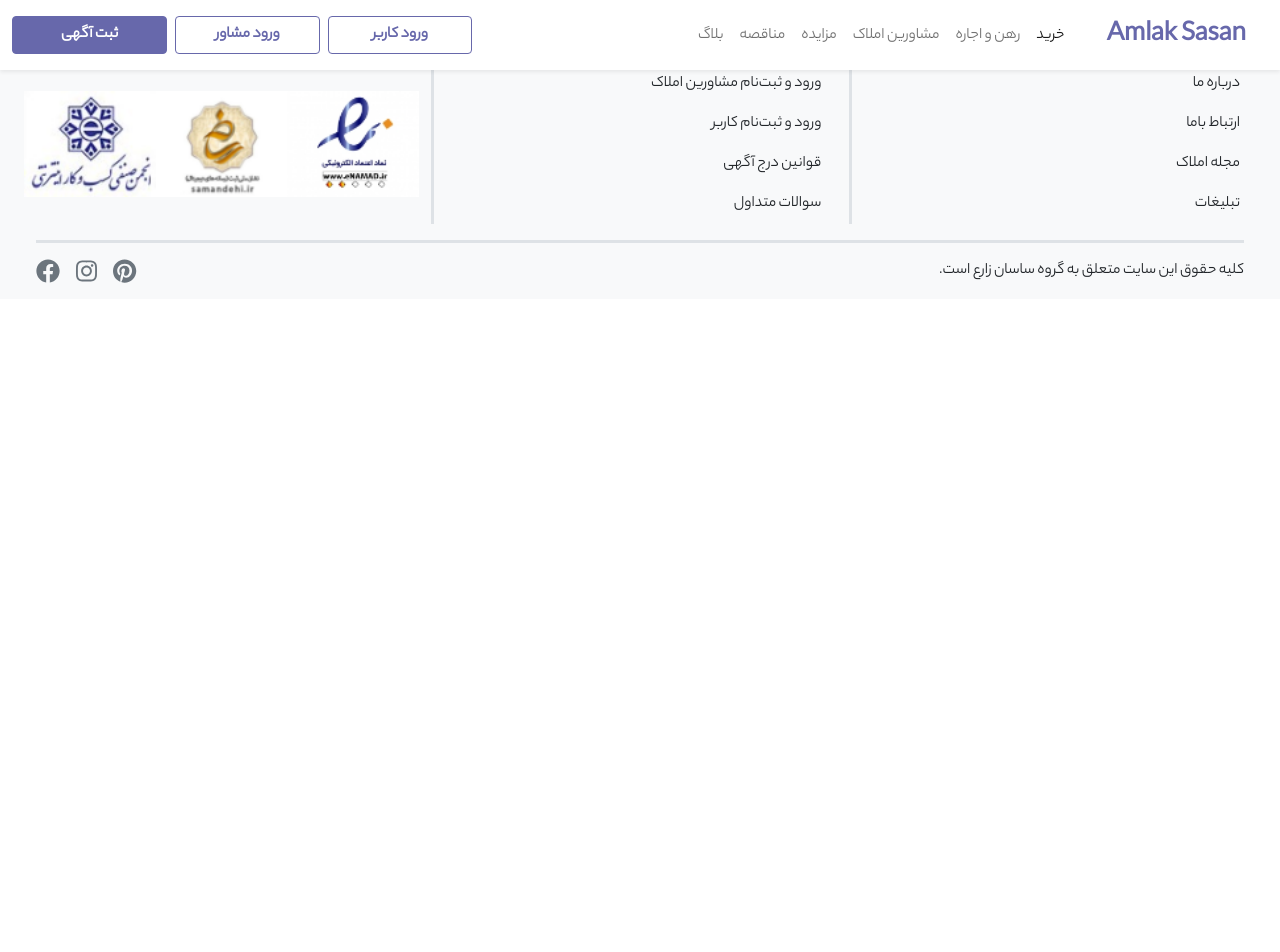
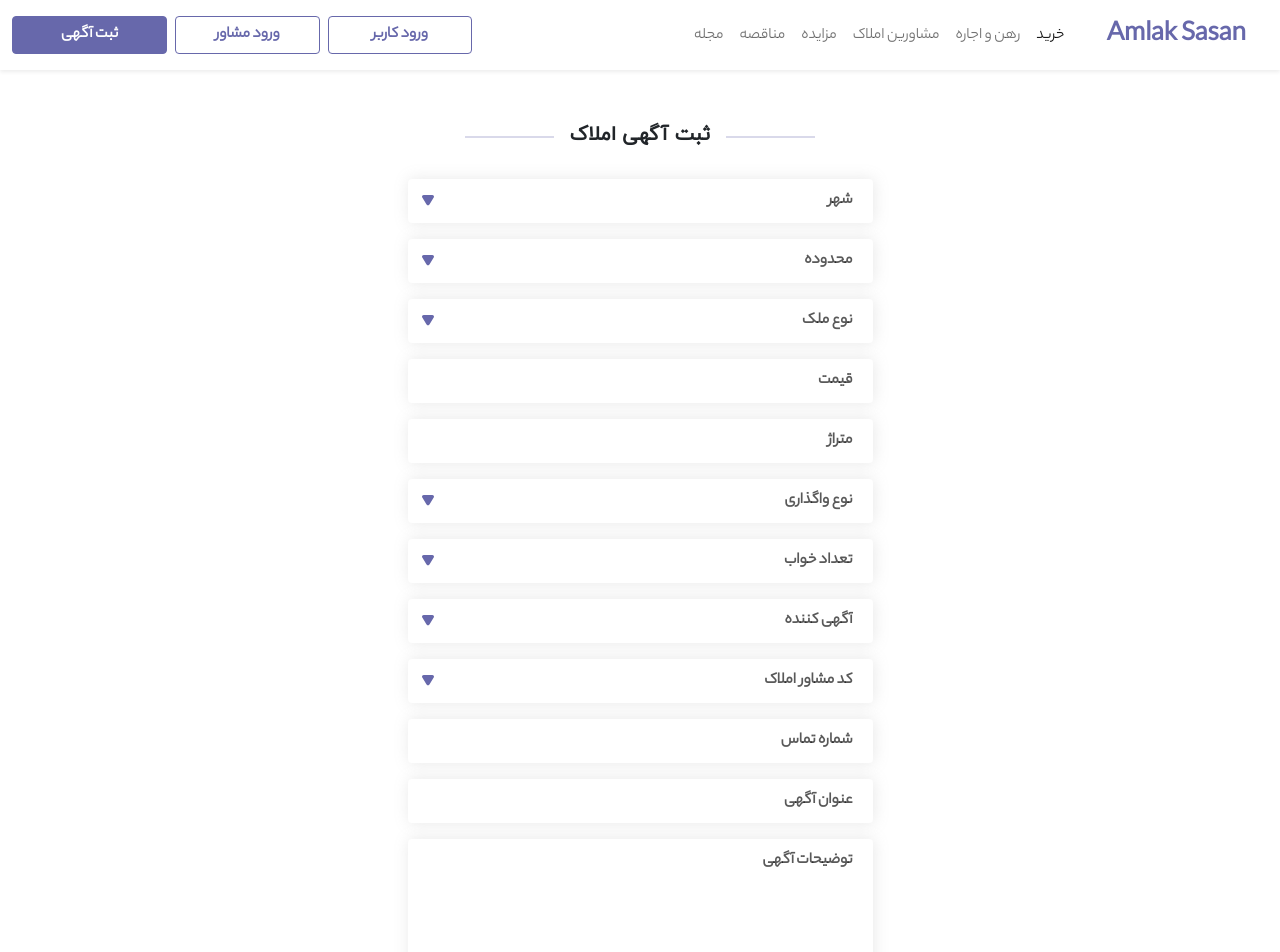
Before and after one commit to sasanzare/estate, a React (Create React App) app in the folder front/: page /new in a window 1280 px wide. Shown: the top 952 px of the page. Before the commit the page ends 800 px from the top, so only its background shows below. Built offline with nearby package versions, Linux system fonts and the light colour scheme.

Commit message:
Add new page

```diff
--- a/front/public/style.css
+++ b/front/public/style.css
@@ -79,6 +79,7 @@ p{
     background-image: url(./icon-selcet.svg)!important;
     color:#6768AB!important;
     font-weight: 700!important;
+    padding: 0.375rem 1.25rem !important;
 }
 .form-select > option{
     color:#6768AB!important;
@@ -137,3 +138,10 @@ a:hover{
 .vh-95{
     height: 95vh;
 }
+
+.form-es{
+    line-height: 2!important;
+    color: #6768AB!important;
+    font-weight: 700!important;
+    padding: 0.375rem 1.25rem!important;
+}
--- a/front/src/App.js
+++ b/front/src/App.js
@@ -6,7 +6,7 @@ import Footer from './blocks/footer/Footer';
 import Home from './pages/Home'
 import About from './pages/About'
 import Contact from './pages/Contact'
-// import New from "./pages/New";
+import New from "./pages/new/New";
 import Articles from "./pages/Articles";
 import NotFound from "./pages/404/NotFound";
 function App() {
@@ -18,7 +18,7 @@ function App() {
         <Route path="/" element={<Home />} />
         <Route path="/about" element={<About />} />
         <Route path="/contact" element={<Contact />} />
-        <Route path="/new" element={<new />} />
+        <Route path="/new" element={<New />} />
         <Route path="/articles" element={<Articles />} />
         <Route path="*"  element={<NotFound/>} />
       </Routes>
--- a/front/src/blocks/header/Header.js
+++ b/front/src/blocks/header/Header.js
@@ -32,7 +32,7 @@ function Header() {
                                 <Nav.Link eventKey="link-2">مناقصه</Nav.Link>
                               </Nav.Item>
                               <Nav.Item as="li">
-                                <Nav.Link eventKey="link-2">بلاگ</Nav.Link>
+                                <Nav.Link eventKey="link-2">مجله</Nav.Link>
                               </Nav.Item>
                             </Nav>
                           </Col>
--- /dev/null
+++ b/front/src/components/imgUpload/ImgUpload.css
@@ -0,0 +1,17 @@
+
+.ImgUpload{
+    padding: 0.375rem 1.25rem 0.18rem 1.25rem!important;
+}
+.add{
+    color: #000000a6!important;
+}
+
+.grid-container {
+    display: grid;
+    grid-template-columns: auto auto auto;
+  }
+
+  .grid-item {
+    padding: 7px;
+    text-align: center;
+  }
--- /dev/null
+++ b/front/src/components/imgUpload/ImgUpload.js
@@ -0,0 +1,39 @@
+import React, { useState } from 'react';
+import './ImgUpload.css';
+
+const ImgUpload = () => {
+	const [ selectedFiles, setSelectedFiles ] = useState([]);
+	const handleImageChange = (e) => {
+		if (e.target.files) {
+			const filesArray = Array.from(e.target.files).map((file) => URL.createObjectURL(file));
+			setSelectedFiles((prevImages) => prevImages.concat(filesArray));
+			Array.from(e.target.files).map(
+				(file) => URL.revokeObjectURL(file)
+			);
+		}
+	};
+
+	const renderPhotos = (source) => {
+		console.log('source: ', source);
+		return source.map((photo) => {
+			return <div className='grid-item'><img className='w-100 shadow-es rounded' height={135} src={photo} alt="" key={photo} /></div>;
+		});
+	};
+
+	return (
+            <div className="ImgUpload col-lg-5 col-md-6 col-sm-9 col-12 mb-3 mx-auto shadow-es rounded">
+                    <input className='d-none' type="file" id="file" multiple onChange={handleImageChange} />
+                    <label htmlFor="file" className="d-flex justify-content-between align-items-center ">
+                        <span className="material-icons h6 add fw-bold m-0">افزودن تصاویر</span>
+                        <span className='h2 text-es fw-bold m-0'>+</span>
+                    </label>
+                    <div className="row">
+                        <div className='col-12 grid-container p-0'>
+                            {renderPhotos(selectedFiles)}
+                        </div>
+                    </div>
+            </div>
+	);
+};
+
+export default ImgUpload;
--- /dev/null
+++ b/front/src/pages/new/New.css
@@ -0,0 +1,13 @@
+::-webkit-input-placeholder{
+    color: #000000a6!important;
+  }
+  :-ms-input-placeholder {
+    color: #000000a6!important;
+  }
+  ::placeholder {
+    color: #000000a6!important;
+  }
+
+  .form-select,.form-es {
+    color: #000000a6!important;
+}
--- /dev/null
+++ b/front/src/pages/new/New.js
@@ -0,0 +1,139 @@
+import Title from '../../microComponents/Title';
+import { Container,Row,Col } from 'react-bootstrap';
+import SingleSelect from '../../components/SingleSelect';
+import { Button,Form } from 'react-bootstrap';
+import ImgUpload from '../../components/imgUpload/ImgUpload';
+import './New.css'
+function New() {
+  return (
+    <div className="New pt-5">
+     <Container>
+       <Row>
+         <Col sm={12}>
+         <Title title="ثبت آگهی املاک"/>
+         </Col>
+         <Col sm={12} className=''>
+         <Form className="row pt-4" >
+            <Col sm={12}>
+            <SingleSelect val={[
+                "مرودشت",
+                "شیراز",
+                "لار",
+                "زرقان",
+                "نورآباد",
+                "فسا"
+            ]}
+            name="city"
+            title="شهر"
+             myClass="col-lg-5 col-md-6 col-sm-9 col-12 mx-auto text-dark"/>
+            </Col>
+            <Col sm={12}>
+                <SingleSelect val={[
+                    "معالی آباد",
+                    "قصردشت",
+                    "فرهنگ شهر",
+                    "تاچارا",
+                ]}
+                name="location"
+                title="محدوده"
+                myClass="col-lg-5 col-md-6 col-sm-9 col-12 mx-auto"/>
+             </Col>
+             <Col sm={12}>
+                <SingleSelect val={[
+                    "فروش مسکونی",
+                    "اجاره مسکونی",
+                    "فروش اداری و تجاری",
+                    "اجاره اداری و تجاری",
+                    "اجاره کوتاه مدت",
+                    "پروژه های ساخت و ساز",
+
+                ]}
+                name="type"
+                title="نوع ملک"
+                myClass="col-lg-5 col-md-6 col-sm-9 col-12 mx-auto"/>
+            </Col>
+            <Col sm={12}>
+                <Form.Group className="col-lg-5 col-md-6 col-sm-9 col-12 mb-3 mx-auto" >
+                  <Form.Control className='form-es border-0 shadow-es' type="number" placeholder="قیمت" />
+                </Form.Group>
+             </Col>
+             <Col sm={12}>
+                <Form.Group className="col-lg-5 col-md-6 col-sm-9 col-12 mb-3 mx-auto" >
+                  <Form.Control className='form-es border-0 shadow-es' name="area" type="number" placeholder="متراژ" />
+                </Form.Group>
+             </Col>
+             <Col sm={12}>
+                <SingleSelect val={[
+                    "45",
+                    "50",
+                    "60",
+                    "65",
+                ]}
+                name="assignment"
+                title="نوع واگذاری"
+                myClass="col-lg-5 col-md-6 col-sm-9 col-12 mx-auto"/>
+            </Col>
+            <Col sm={12}>
+                <SingleSelect val={[
+                    "1",
+                    "2",
+                    "3",
+                    "4",
+                ]}
+                name="room"
+                title="تعداد خواب"
+                myClass="col-lg-5 col-md-6 col-sm-9 col-12 mx-auto"/>
+             </Col>
+            <Col sm={12}>
+                <SingleSelect val={[
+                    "مشاوره املاک سبحان",
+                    "مشاوره املاک حسین",
+                    "مشاوره املاک سعیدی",
+                ]}
+                name="author"
+                title="آگهی کننده"
+                myClass="col-lg-5 col-md-6 col-sm-9 col-12 mx-auto"/>
+             </Col>
+            <Col sm={12}>
+                <SingleSelect val={[
+                    "مشاور املاک سبحان",
+                    "مشاور املاک حسین",
+                    "مشاور املاک سعیدی",
+                ]}
+                name="code"
+                title="کد مشاور املاک"
+                myClass="col-lg-5 col-md-6 col-sm-9 col-12 mx-auto"/>
+             </Col>
+             <Col sm={12}>
+                <Form.Group className="col-lg-5 col-md-6 col-sm-9 col-12 mb-3 mx-auto" >
+                  <Form.Control className='form-es border-0 shadow-es' type="number" placeholder="شماره تماس" />
+                </Form.Group>
+             </Col>
+             <Col sm={12}>
+                <Form.Group className="col-lg-5 col-md-6 col-sm-9 col-12 mb-3 mx-auto" >
+                  <Form.Control className='form-es border-0 shadow-es'  placeholder="عنوان آگهی" />
+                </Form.Group>
+             </Col>
+             <Col sm={12}>
+                 <Form.Group className="col-lg-5 col-md-6 col-sm-9 col-12 mb-3 mx-auto" >
+                    <Form.Control className='form-es border-0 shadow-es' as="textarea" rows={6} placeholder='توضیحات آگهی' />
+                </Form.Group>
+             </Col>
+             <Col sm={12}>
+                 <ImgUpload/>
+             </Col>
+            <div className='col-12 text-center'>
+            <Button className='btn mx-auto btn-es shadow-es col-lg-2 col-md-4 col-sm-6 col-12' type="submit">
+                جستجو
+            </Button>
+            </div>
+        </Form>
+         </Col>
+
+       </Row>
+     </Container>
+    </div>
+  );
+}
+
+export default New;
```
Also changed, not shown: front/src/pages/New.js (deleted, +0 -10 lines).
